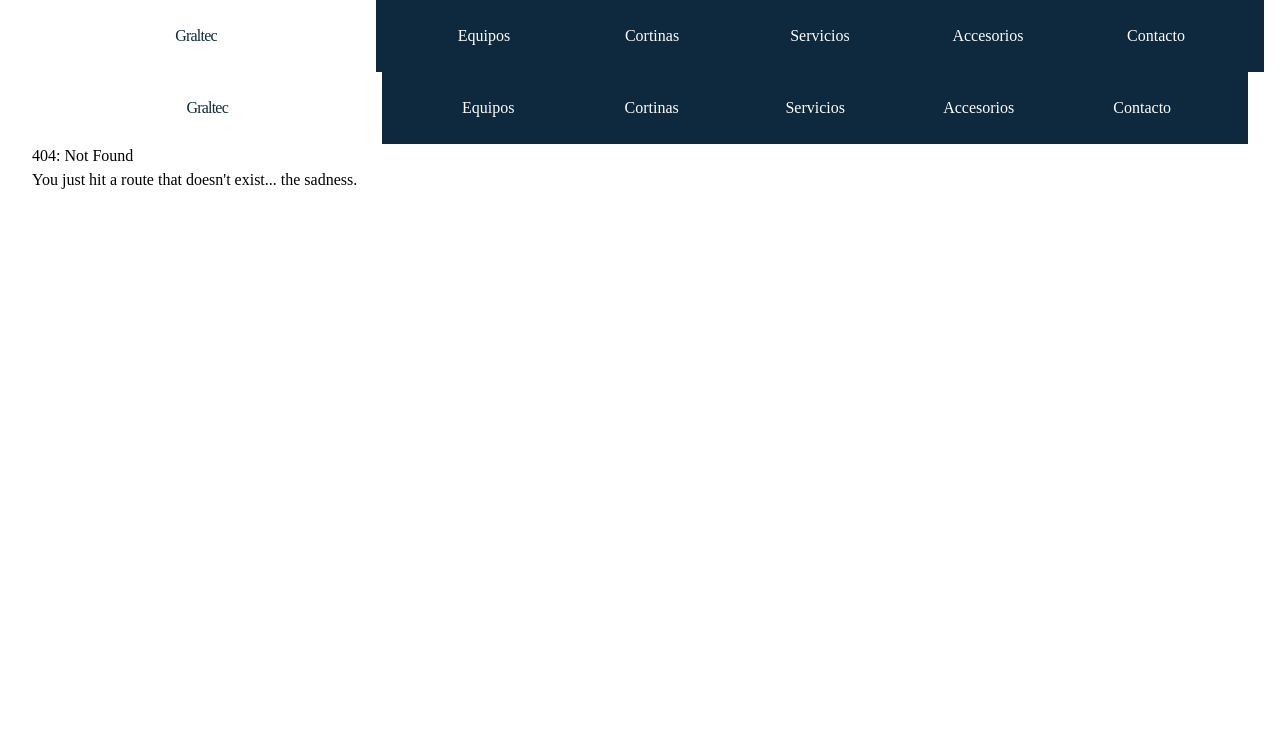
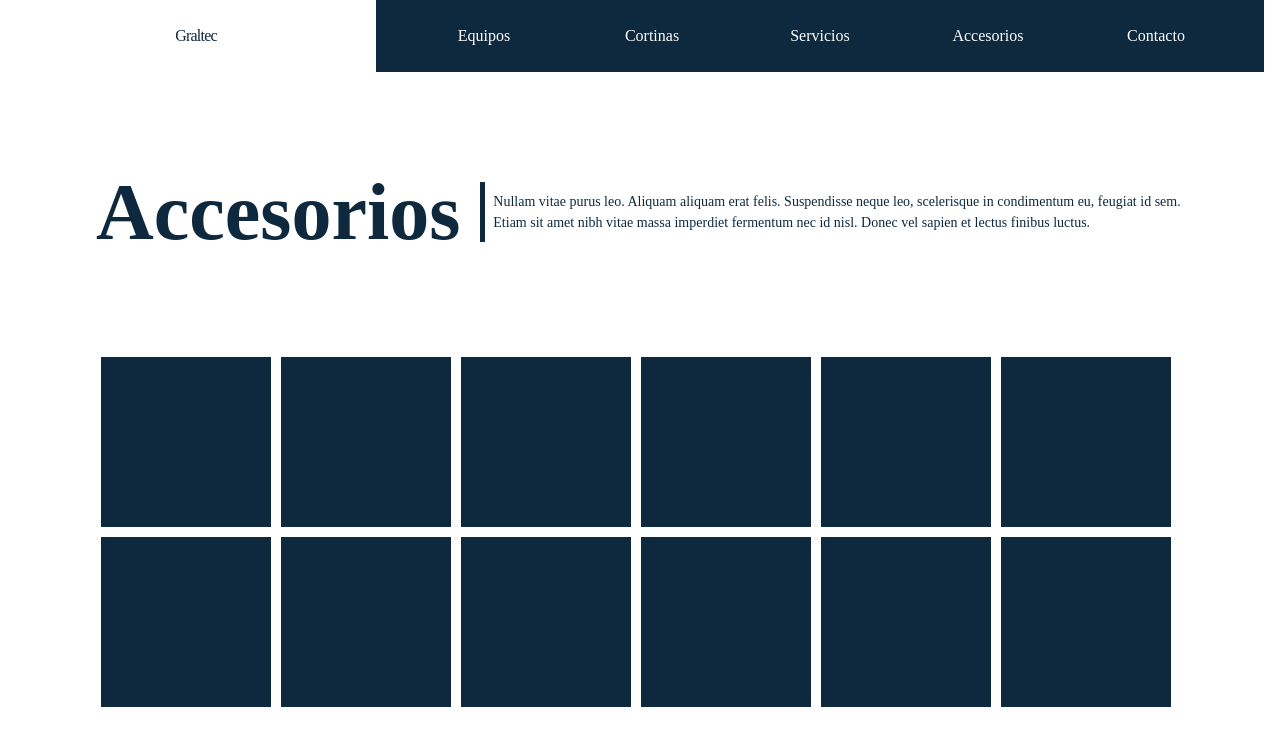
Before and after one commit to sebastian-e-vogel/graltec, a Gatsby site: page /AccessoriesSection in a window 1280 px wide. Before the commit this address had no page. Built offline with nearby package versions, Linux system fonts and the light colour scheme; Gatsby itself is replaced by a stand-in of ours.

Commit message:
create accessories section

```diff
--- /dev/null
+++ b/src/pages/AccessoriesSection/index.js
@@ -0,0 +1,36 @@
+import React from 'react'
+
+import { Box, Text, Stack, HStack, Flex } from '@chakra-ui/react'
+
+const AccessoriesSection = () => (
+  <Box bg="white">
+    <Stack direction="row" display="flex" margin="5rem" color="primary">
+      <Text as="h1" fontSize="5rem" fontWeight="bold" display="flex" alignItems="center">
+        Accesorios
+        <Box bg="primary" w="5px" h={'50%'} ml="20px" />
+      </Text>
+      <Text display="flex" alignItems="center" fontSize="sm">
+        Nullam vitae purus leo. Aliquam aliquam erat felis. Suspendisse neque leo, scelerisque in
+        condimentum eu, feugiat id sem. Etiam sit amet nibh vitae massa imperdiet fermentum nec id
+        nisl. Donec vel sapien et lectus finibus luctus.
+      </Text>
+    </Stack>
+
+    <Flex margin="5rem" wrap="wrap">
+      <Box w="170px" h="170px" bg="primary" m="5px" />
+      <Box w="170px" h="170px" bg="primary" m="5px" />
+      <Box w="170px" h="170px" bg="primary" m="5px" />
+      <Box w="170px" h="170px" bg="primary" m="5px" />
+      <Box w="170px" h="170px" bg="primary" m="5px" />
+      <Box w="170px" h="170px" bg="primary" m="5px" />
+      <Box w="170px" h="170px" bg="primary" m="5px" />
+      <Box w="170px" h="170px" bg="primary" m="5px" />
+      <Box w="170px" h="170px" bg="primary" m="5px" />
+      <Box w="170px" h="170px" bg="primary" m="5px" />
+      <Box w="170px" h="170px" bg="primary" m="5px" />
+      <Box w="170px" h="170px" bg="primary" m="5px" />
+    </Flex>
+  </Box>
+)
+
+export default AccessoriesSection
--- a/src/pages/index.js
+++ b/src/pages/index.js
@@ -6,6 +6,7 @@
 import EnginesSection from './EnginesSection'
 import CurtainsSection from './CurtainsSection'
 import ServicesSection from './ServicesSection'
+import AccessoriesSection from './AccessoriesSection'
 
 const LandingPage = () => (
   <>
@@ -15,6 +16,7 @@
       <EnginesSection />
       <CurtainsSection />
       <ServicesSection />
+      <AccessoriesSection />
     </Flex>
   </>
 )
```
